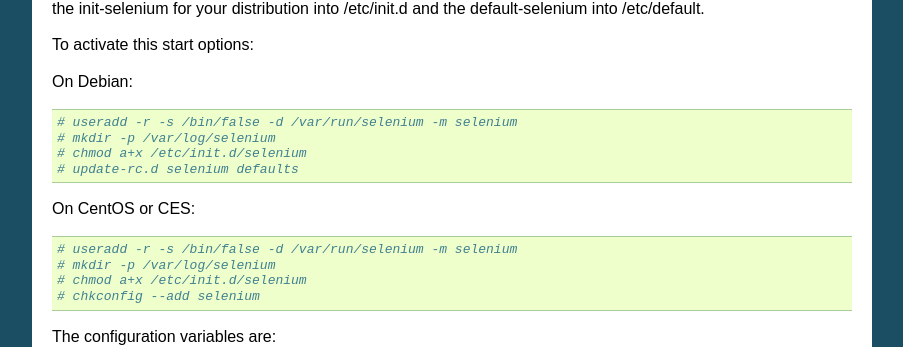
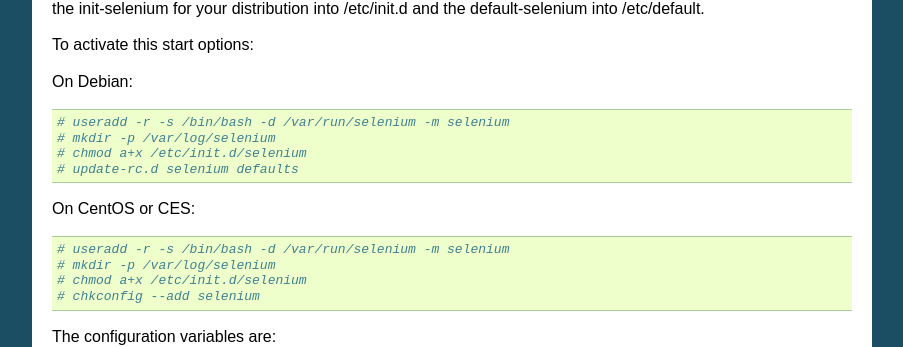
Before and after one commit to mckayro/centreon-web-application-analytics, a Sphinx documentation site: the page built from doc/installation.rst, in a window 1280 px wide and 1400 px high, scrolled down 2096 px. Shown: the part 145-492 px from the top of the window, without its empty margins (198-1101 px from the left). Built offline with Sphinx 7.4.7, drawn with Linux system fonts in a browser that asks for light colours; pages that are not in the unit, such as notebooks, are missing from menus; some of the changed text lies outside the part shown.

Commit message:
* Fix #4925 : Change shell for selenium user in documentation

```diff
--- a/doc/conf.py
+++ b/doc/conf.py
@@ -56,7 +56,7 @@
 # The short X.Y version.
 version = '1.0'
 # The full version, including alpha/beta/rc tags.
-release = '1.0.4'
+release = '1.1.0'
 
 # The language for content autogenerated by Sphinx. Refer to documentation
 # for a list of supported languages.
--- a/doc/installation.rst
+++ b/doc/installation.rst
@@ -119,14 +119,14 @@
 
 On Debian::
 
-  # useradd -r -s /bin/false -d /var/run/selenium -m selenium
+  # useradd -r -s /bin/bash -d /var/run/selenium -m selenium
   # mkdir -p /var/log/selenium
   # chmod a+x /etc/init.d/selenium
   # update-rc.d selenium defaults
 
 On CentOS or CES::
 
-  # useradd -r -s /bin/false -d /var/run/selenium -m selenium
+  # useradd -r -s /bin/bash -d /var/run/selenium -m selenium
   # mkdir -p /var/log/selenium
   # chmod a+x /etc/init.d/selenium
   # chkconfig --add selenium
```
